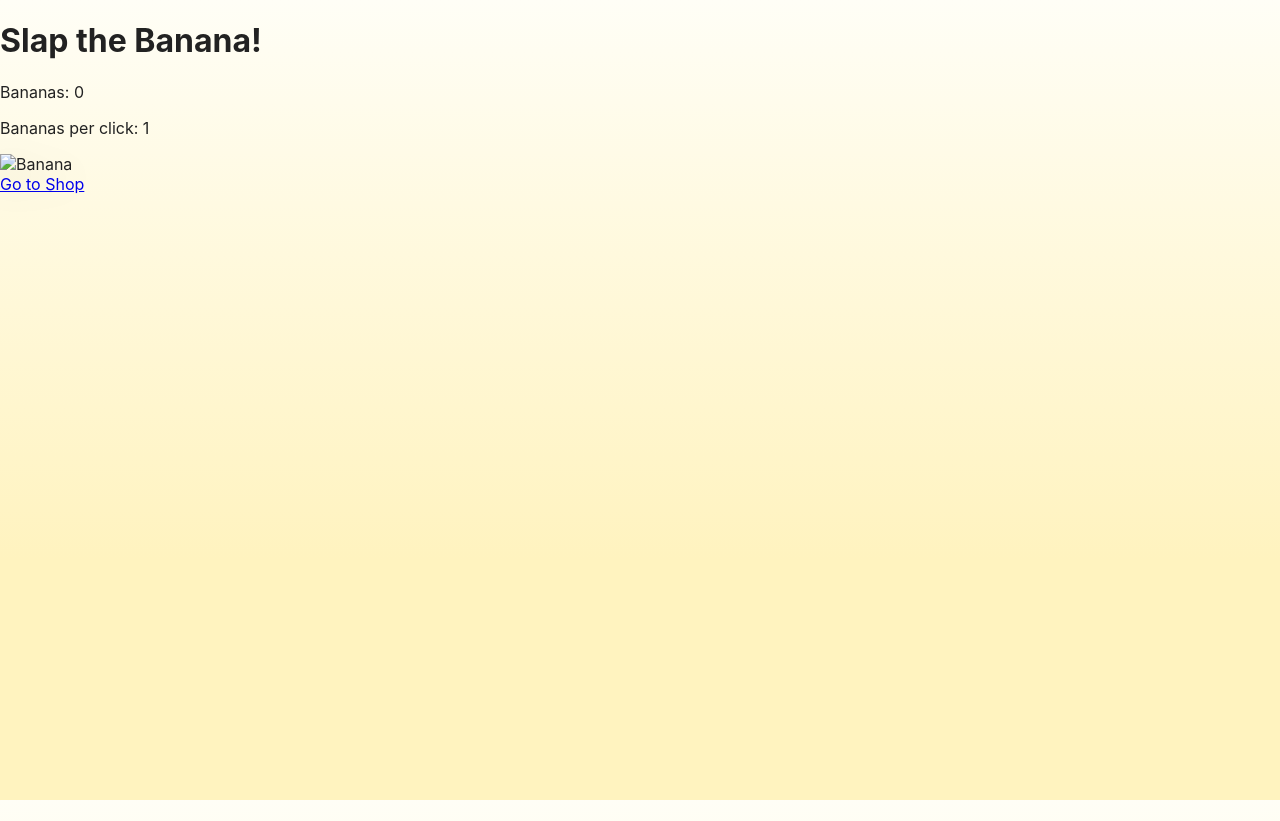
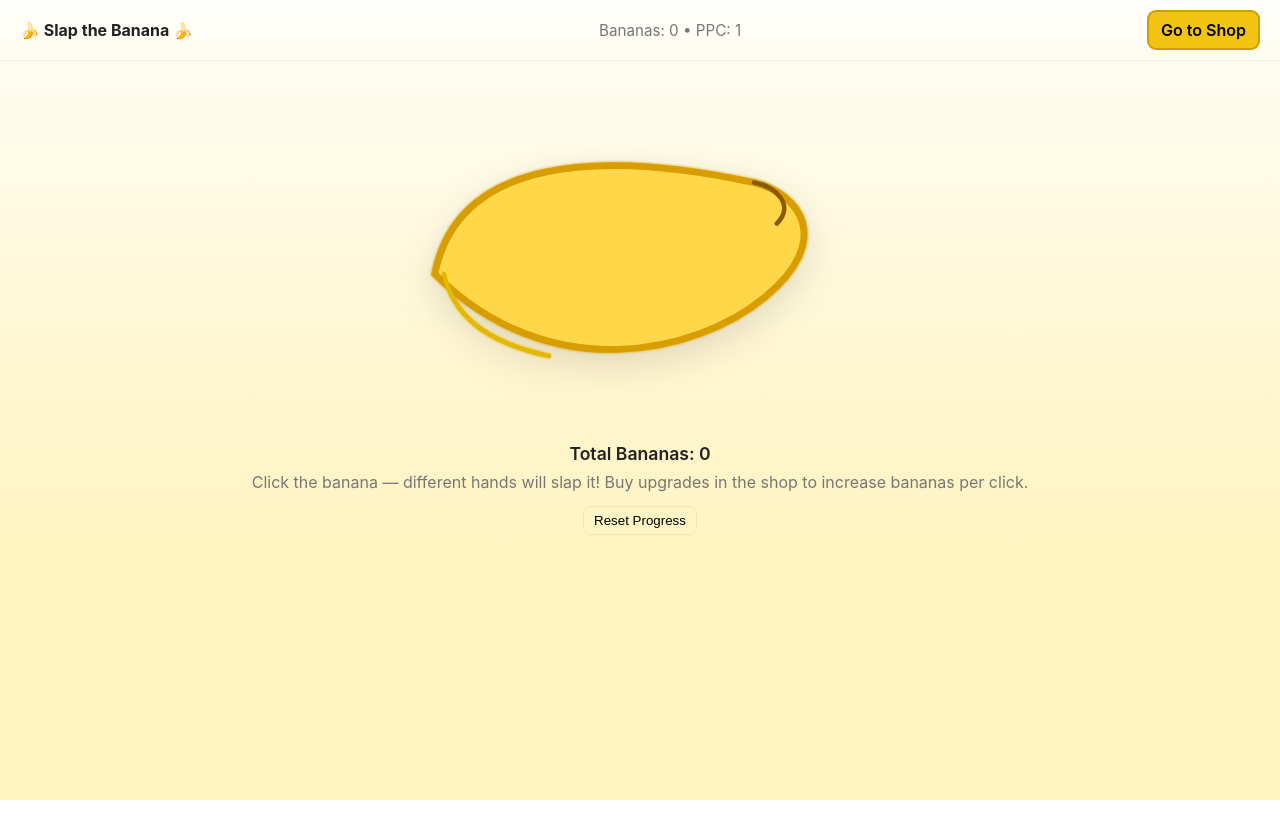
Before and after one commit to ogbuisnessman/slap-the-banana, a plain HTML site: page index.html in a window 1280 px wide. After the commit the page ends 800 px from the top, so only its background shows below. Drawn offline with Linux system fonts and the light colour scheme.

Commit message:
Update index.html

```diff
--- a/index.html
+++ b/index.html
@@ -1,22 +1,50 @@
-<!DOCTYPE html>
+<!doctype html>
 <html lang="en">
 <head>
-  <meta charset="UTF-8">
-  <meta name="viewport" content="width=device-width, initial-scale=1.0">
-  <title>Slap the Banana</title>
-  <link rel="stylesheet" href="style.css">
+  <meta charset="utf-8" />
+  <title>Slap the Banana — Game</title>
+  <meta name="viewport" content="width=device-width,initial-scale=1" />
+  <link rel="stylesheet" href="style.css" />
 </head>
 <body>
-  <h1>Slap the Banana!</h1>
-  <p>Bananas: <span id="banana-count">0</span></p>
-  <p>Bananas per click: <span id="ppc">1</span></p> <!-- Added this -->
-
-  <div id="banana-container">
-    <img id="banana" src="assets/banana.png" alt="Banana">
+  <div class="topbar">
+    <div class="title">🍌 Slap the Banana 🍌</div>
+    <div class="status">Bananas: <span id="banana-count">0</span> • PPC: <span id="ppc">1</span></div>
+    <a class="shop-link" href="shop.html">Go to Shop</a>
   </div>
 
-  <a href="shop.html">Go to Shop</a>
+  <main id="game">
+    <div id="banana-stage">
+      <!-- banana is an inline SVG so no external assets are needed -->
+      <div id="hand" class="hand hidden" aria-hidden="true"></div>
 
-  <script src="script.js"></script>
+      <svg id="banana" viewBox="0 0 200 120" xmlns="http://www.w3.org/2000/svg" role="img" aria-label="banana">
+        <!-- a stylized banana -->
+        <defs>
+          <filter id="bump" x="-50%" y="-50%" width="200%" height="200%">
+            <feGaussianBlur in="SourceGraphic" stdDeviation="0.6" result="blur"/>
+            <feComposite in="SourceGraphic" in2="blur" operator="over"/>
+          </filter>
+        </defs>
+
+        <g filter="url(#bump)">
+          <path id="banana-body" d="M10 60 C20 10, 80 5, 150 20 C170 25, 185 45, 155 70 C125 95, 60 110, 10 60 Z"
+            fill="#FFD74A" stroke="#D89E00" stroke-width="3" />
+          <path d="M150 20 C160 22,168 30,160 38" fill="none" stroke="#8B5A00" stroke-width="2" stroke-linecap="round"/>
+          <path d="M14 60 C18 78,32 90,60 96" fill="none" stroke="#E5B800" stroke-width="2" stroke-linecap="round" />
+        </g>
+      </svg>
+    </div>
+
+    <div class="controls">
+      <div class="info">Total Bananas: <span id="banana-count-2">0</span></div>
+      <div class="hint">Click the banana — different hands will slap it! Buy upgrades in the shop to increase bananas per click.</div>
+      <div class="reset-row">
+        <button id="reset-btn" class="muted">Reset Progress</button>
+      </div>
+    </div>
+  </main>
+
+  <script src="game.js"></script>
 </body>
 </html>
```
